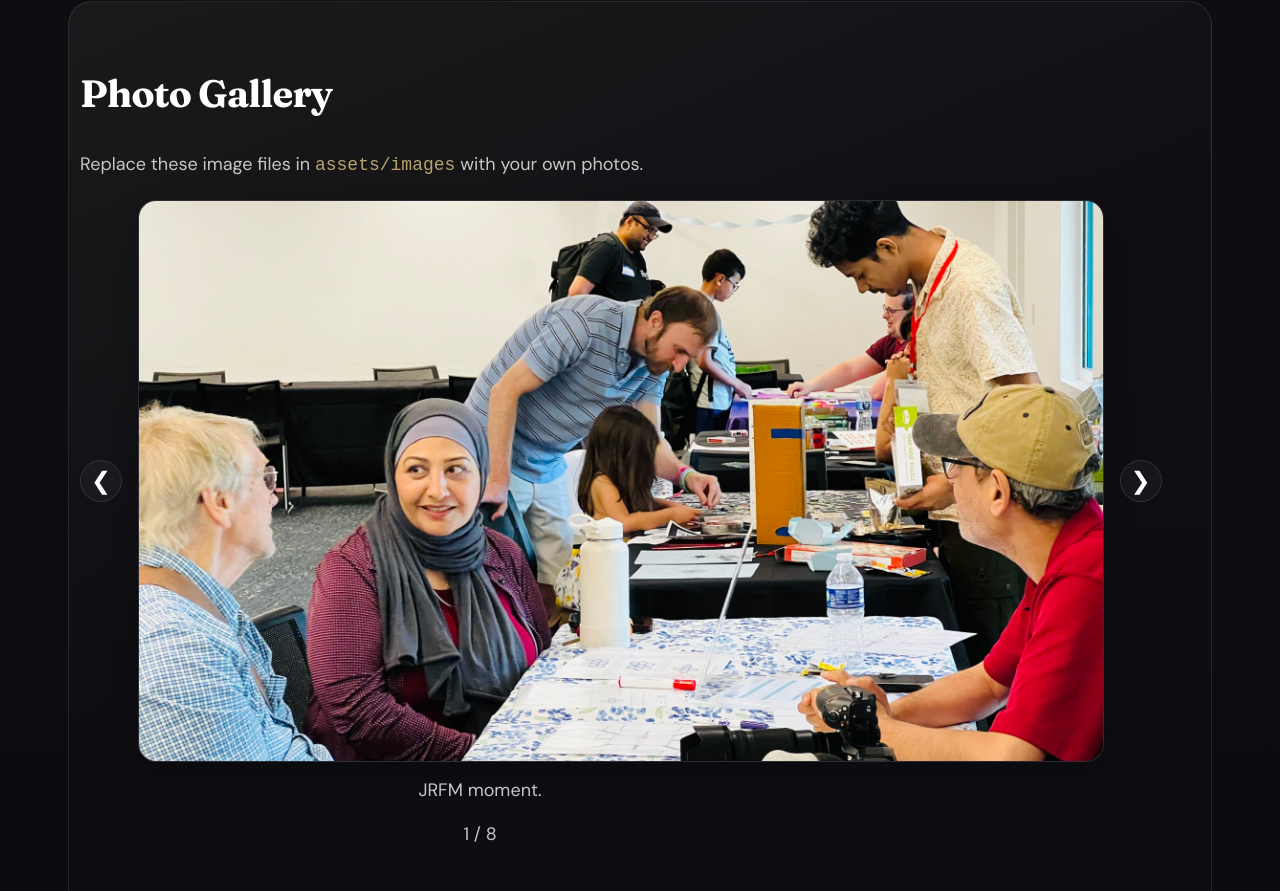
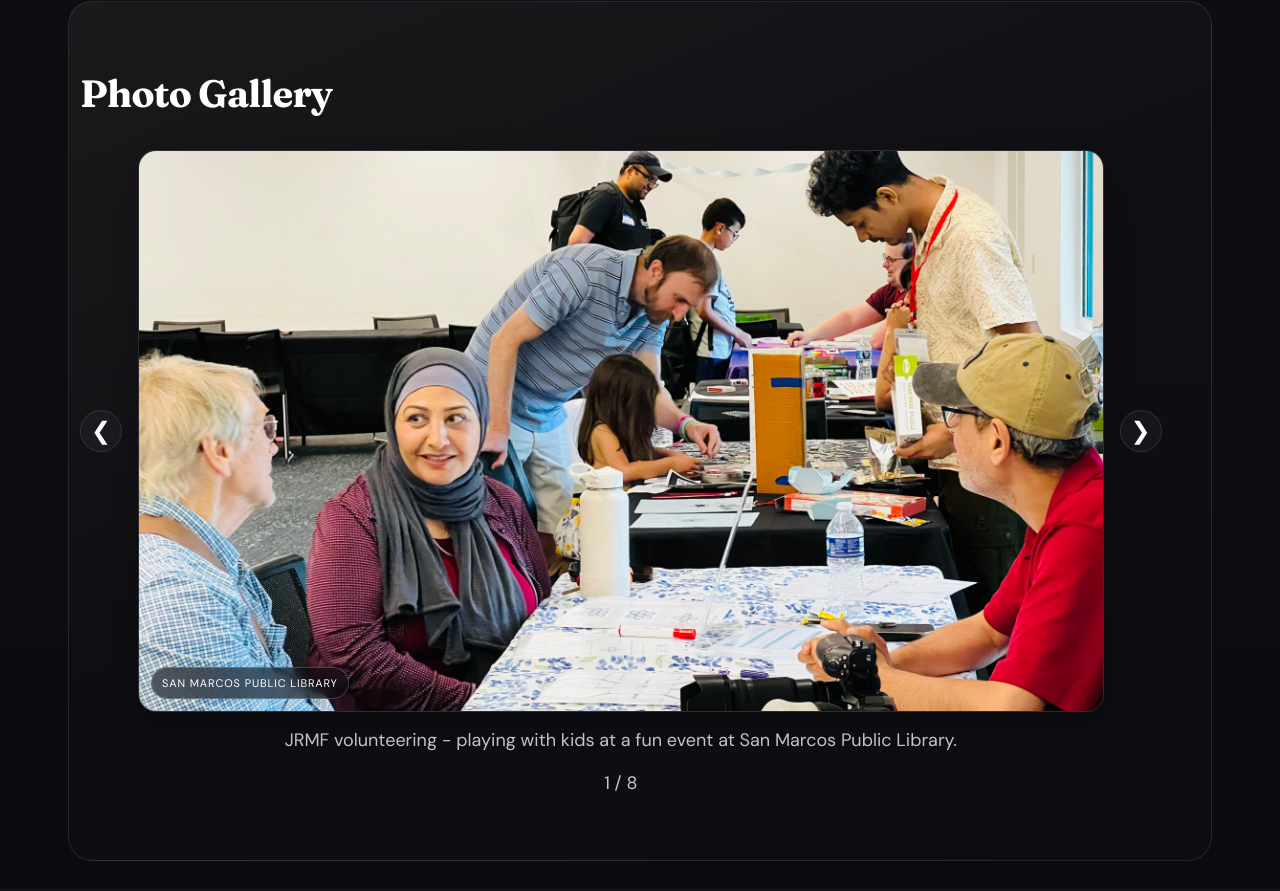
Before and after one commit to sumit-sah314/my-portfolio-website, a plain HTML site: page index.html in a window 1280 px wide. Shown: the part 6110-7001 px from the top of the page. Drawn offline with nearby package versions, Linux system fonts and the light colour scheme.

Commit message:
Update gallery captions and ordering

```diff
--- a/css/style.css
+++ b/css/style.css
@@ -1465,6 +1465,7 @@ header {
 
 .gallery-frame {
   margin: 0;
+  position: relative;
   border-radius: 18px;
   overflow: hidden;
   border: 1px solid var(--surface-border);
@@ -1484,6 +1485,24 @@ header {
 
 #gallery-image.is-changing {
   opacity: 0.35;
+}
+
+.gallery-location {
+  position: absolute;
+  left: 12px;
+  bottom: 12px;
+  margin: 0;
+  padding: 6px 10px;
+  border-radius: 999px;
+  background: rgba(8, 10, 16, 0.58);
+  border: 1px solid rgba(255, 255, 255, 0.2);
+  color: #fff;
+  font-size: 11px;
+  letter-spacing: 0.08em;
+  text-transform: uppercase;
+  backdrop-filter: blur(6px);
+  -webkit-backdrop-filter: blur(6px);
+  z-index: 1;
 }
 
 .gallery-nav {
@@ -1514,9 +1533,18 @@ header {
 
 .gallery-caption {
   margin-top: 14px;
+  margin-left: auto;
+  margin-right: auto;
+  max-width: 760px;
   text-align: center;
   color: var(--text-muted);
   font-size: clamp(14px, 2.2vw, 16px);
+}
+
+.gallery-meta {
+  margin-left: auto;
+  margin-right: auto;
+  max-width: 760px;
 }
 
 footer {
--- a/index.html
+++ b/index.html
@@ -430,13 +430,13 @@
 
     <section id="gallery" class="section section-reveal">
       <h2>Photo Gallery</h2>
-      <p class="gallery-note">Replace these image files in <code>assets/images</code> with your own photos.</p>
 
       <div class="gallery-slider" aria-label="Photo gallery slider">
         <button class="gallery-nav" id="gallery-prev" aria-label="Previous photo">&#10094;</button>
 
         <figure class="gallery-frame">
           <img id="gallery-image" src="assets/images/gallery/microsoft.jpg" alt="Gallery photo" loading="lazy" />
+          <p class="gallery-location" id="gallery-location">San Marcos Public Library</p>
         </figure>
 
         <button class="gallery-nav" id="gallery-next" aria-label="Next photo">&#10095;</button>
--- a/js/script.js
+++ b/js/script.js
@@ -117,42 +117,51 @@ const GALLERY_PHOTOS = [
   {
     src: "assets/images/gallery/jrmf.jpeg",
     alt: "JRFM photo highlight.",
-    caption: "JRFM moment.",
+    caption: "JRMF volunteering - playing with kids at a fun event at San Marcos Public Library.",
+    location: "San Marcos Public Library",
   },
   {
     src: "assets/images/gallery/njtemple.jpg",
     alt: "NJ Temple visit photo.",
-    caption: "NJ Temple visit.",
+    caption: "An unusual hobby of mine is visiting temples - a peaceful way to worship, strengthen faith, and keep my mind calm.",
+    location: "New Jersey Temple",
+    objectPosition: "center 65%",
   },
   {
     src: "assets/images/gallery/bigbend.jpg",
     alt: "Big Bend trip photo.",
-    caption: "Big Bend adventure.",
+    caption: "Big Bend adventure - one of my favorite hobbies, exploring trails, hills, and mountains.",
+    location: "Big Bend National Park",
   },
   {
     src: "assets/images/gallery/bayloruniv.jpeg",
     alt: "Baylor University campus photo.",
-    caption: "Baylor University visit.",
-  },
-  {
-    src: "assets/images/gallery/microsoft.jpg",
-    alt: "Microsoft campus highlight.",
-    caption: "Microsoft campus highlight.",
+    caption: "Baylor University visit - a memorable MAA conference experience with TXST professors and teammates.",
+    location: "Baylor University",
   },
   {
     src: "assets/images/gallery/pi_day.jpg",
     alt: "Pi Day event photo.",
-    caption: "Pi Day celebration.",
+    caption: "Pi Day celebration - selling pies, pieing professors, and one of the most memorable and fun Texas State Math Department events as president.",
+    location: "Texas State University",
   },
   {
     src: "assets/images/gallery/dataspace.jpeg",
     alt: "DataSpace event photo.",
-    caption: "DataSpace event.",
+    caption: "DataSpace and University Libraries event - a successful team effort with participants, and a fun experience organizing such a big campuswide event.",
+    location: "Texas State University Libraries",
   },
   {
     src: "assets/images/gallery/mathclubdinner.jpeg",
     alt: "Math Club dinner photo.",
-    caption: "Math Club dinner.",
+    caption: "Math Club dinner - sharing Nepali cuisine with our American advisors and officers, and enjoying a fun dinner together.",
+    location: "Texas State Math Department",
+  },
+  {
+    src: "assets/images/gallery/uni.jpg",
+    alt: "University of Washington campus photo.",
+    caption: "University of Washington - such a beautiful campus to visit in my life.",
+    location: "University of Washington",
   },
 ];
 
@@ -471,6 +480,7 @@ const galleryNextBtn = document.getElementById("gallery-next");
 const galleryIndexEl = document.getElementById("gallery-index");
 const galleryTotalEl = document.getElementById("gallery-total");
 const galleryCaptionEl = document.getElementById("gallery-caption");
+const galleryLocationEl = document.getElementById("gallery-location");
 
 if (
   galleryImageEl &&
@@ -478,13 +488,16 @@ if (
   galleryNextBtn &&
   galleryIndexEl &&
   galleryTotalEl &&
-  galleryCaptionEl
+  galleryCaptionEl &&
+  galleryLocationEl
 ) {
   let galleryCurrent = 0;
   galleryTotalEl.textContent = String(GALLERY_PHOTOS.length);
   galleryCaptionEl.textContent = GALLERY_PHOTOS[galleryCurrent].caption;
+  galleryLocationEl.textContent = GALLERY_PHOTOS[galleryCurrent].location || "";
   galleryImageEl.src = GALLERY_PHOTOS[galleryCurrent].src;
   galleryImageEl.alt = GALLERY_PHOTOS[galleryCurrent].alt || "Gallery photo";
+  galleryImageEl.style.objectPosition = GALLERY_PHOTOS[galleryCurrent].objectPosition || "center";
 
   const flickerMs = prefersReducedMotion() ? 0 : 140;
 
@@ -497,6 +510,8 @@ if (
       galleryImageEl.alt = item.alt || `Gallery image ${galleryCurrent + 1}`;
       galleryIndexEl.textContent = String(galleryCurrent + 1);
       galleryCaptionEl.textContent = item.caption;
+      galleryLocationEl.textContent = item.location || "";
+      galleryImageEl.style.objectPosition = item.objectPosition || "center";
       galleryImageEl.classList.remove("is-changing");
     }, flickerMs);
   }
```
Also changed, not shown: 1 other file.
